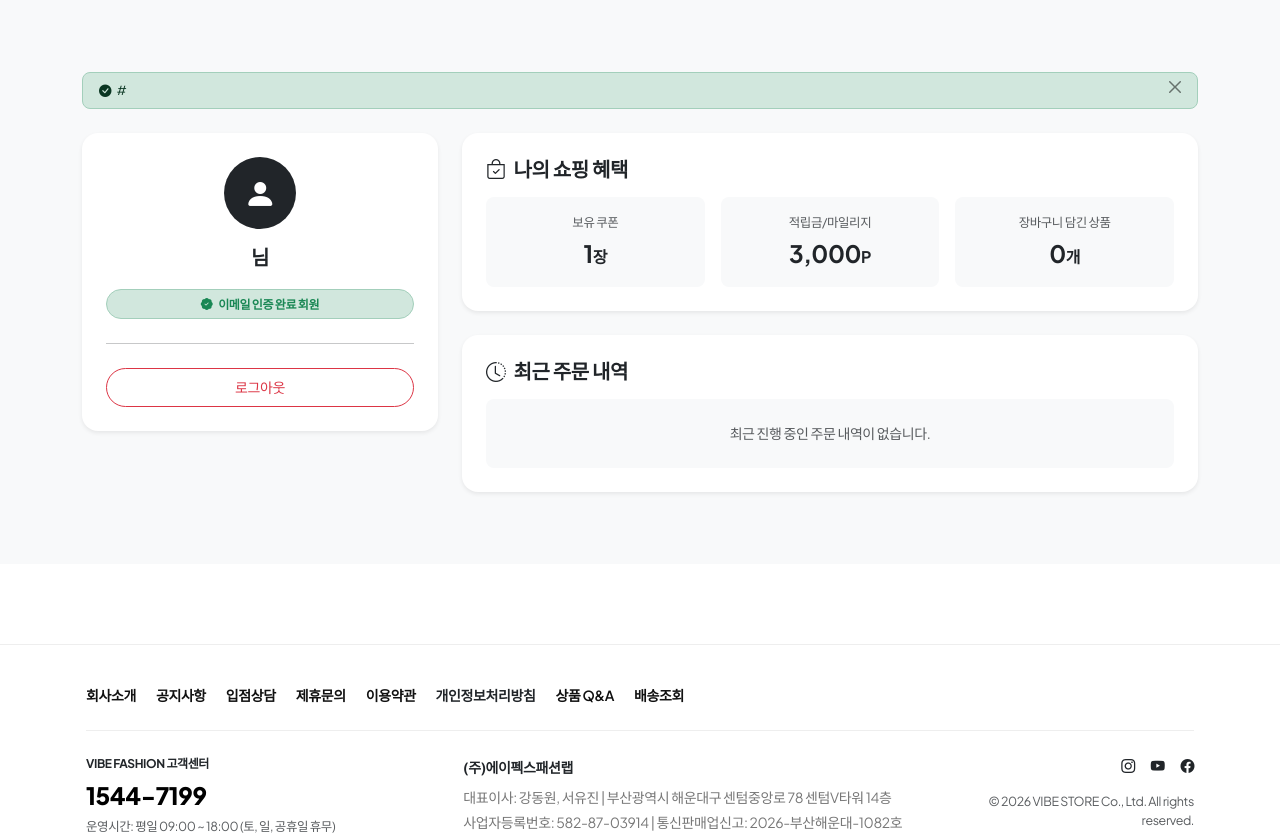
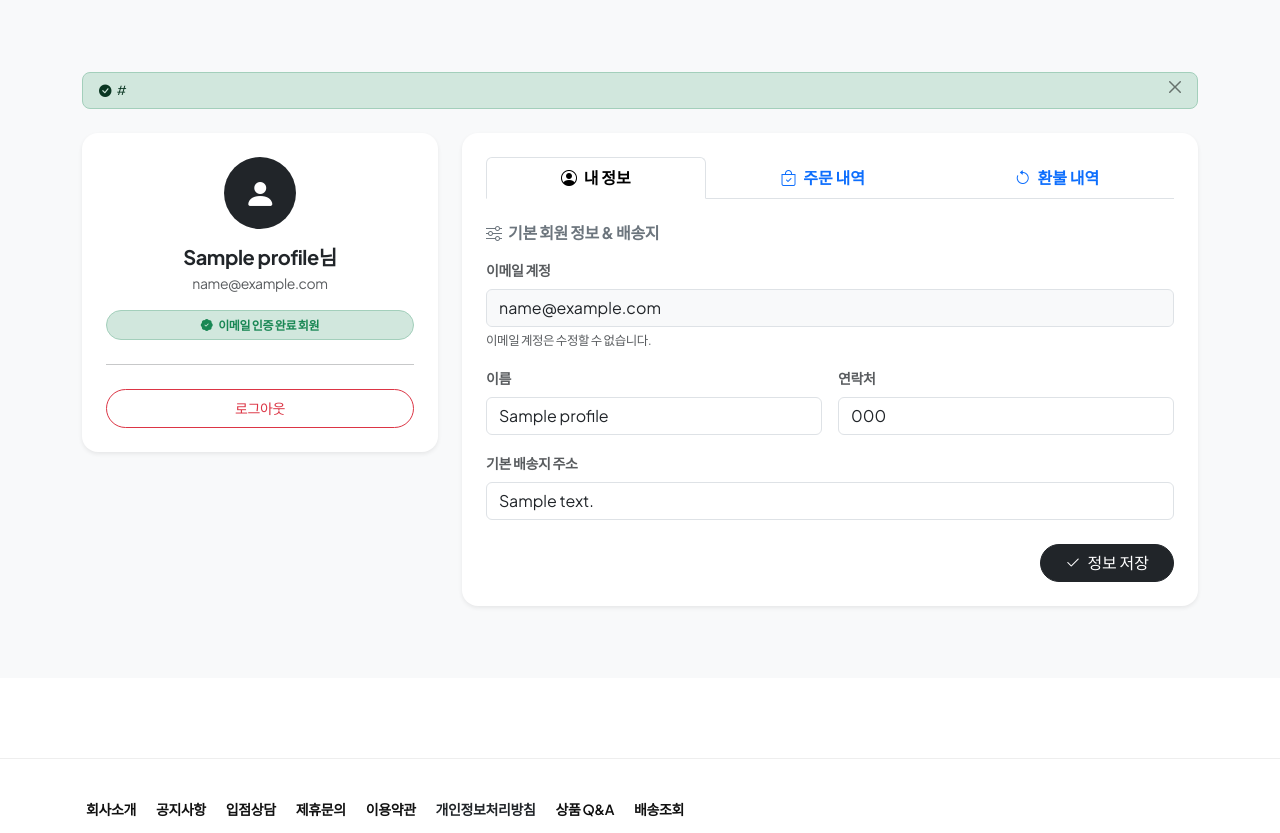
Before and after one commit to JOOWAN1030/vibe-fashion_test01, a Flask app: template app/templates/mypage.html in a window 1280 px wide. Shown: the part 183-1016 px from the top of the page. Run offline with Flask 3, Linux system fonts and the light colour scheme; the template is opened without the code that fills it: most values are stand-ins (such as "Sample title", 1, 10 or a date in 2020).

Commit message:
feat: 마이페이지(mypage) 탭 구조 및 프로필 조회/수정 기능 구현

```diff
--- a/app/templates/mypage.html
+++ b/app/templates/mypage.html
@@ -31,8 +31,8 @@
                     <div class="d-inline-flex align-items-center justify-content-center rounded-circle bg-dark text-white mx-auto mb-3" style="width: 72px; height: 72px;">
                         <i class="bi bi-person-fill fs-2"></i>
                     </div>
-                    <h5 class="fw-bold mb-1">{{ user.name }}님</h5>
-                    <p class="text-muted small mb-3">{{ user.email }}</p>
+                    <h5 class="fw-bold mb-1">{{ profile.name or '회원' }}님</h5>
+                    <p class="text-muted small mb-3">{{ profile.email }}</p>
                     <span class="badge bg-success-subtle text-success border border-success-subtle rounded-pill py-2 px-3">
                         <i class="bi bi-patch-check-fill me-1"></i> 이메일 인증 완료 회원
                     </span>
@@ -48,34 +48,73 @@
             </div>
 
             <div class="col-lg-8">
-                <div class="card border-0 shadow-sm rounded-4 p-4 bg-white mb-4">
-                    <h5 class="fw-bold mb-3"><i class="bi bi-bag-check me-2"></i>나의 쇼핑 혜택</h5>
-                    <div class="row g-3 text-center">
-                        <div class="col-4">
-                            <div class="p-3 bg-light rounded-3">
-                                <div class="text-muted extra-small">보유 쿠폰</div>
-                                <div class="fw-bold fs-4 text-dark mt-1">1<span class="fs-6">장</span></div>
+                <!-- Bootstrap 5 nav-tabs 3개 -->
+                <div class="card border-0 shadow-sm rounded-4 p-4 bg-white">
+                    <ul class="nav nav-tabs nav-fill mb-4" id="mypageTab" role="tablist">
+                        <li class="nav-item" role="presentation">
+                            <button class="nav-link active fw-semibold" id="profile-tab" data-bs-toggle="tab" data-bs-target="#profile-tab-pane" type="button" role="tab" aria-controls="profile-tab-pane" aria-selected="true">
+                                <i class="bi bi-person-circle me-1"></i> 내 정보
+                            </button>
+                        </li>
+                        <li class="nav-item" role="presentation">
+                            <button class="nav-link fw-semibold" id="orders-tab" data-bs-toggle="tab" data-bs-target="#orders-tab-pane" type="button" role="tab" aria-controls="orders-tab-pane" aria-selected="false">
+                                <i class="bi bi-bag-check me-1"></i> 주문 내역
+                            </button>
+                        </li>
+                        <li class="nav-item" role="presentation">
+                            <button class="nav-link fw-semibold" id="refunds-tab" data-bs-toggle="tab" data-bs-target="#refunds-tab-pane" type="button" role="tab" aria-controls="refunds-tab-pane" aria-selected="false">
+                                <i class="bi bi-arrow-counterclockwise me-1"></i> 환불 내역
+                            </button>
+                        </li>
+                    </ul>
+
+                    <div class="tab-content" id="mypageTabContent">
+                        <!-- 탭1: 내 정보 (이름, 이메일, 기본 배송지 표시 + 수정 폼) -->
+                        <div class="tab-pane fade show active" id="profile-tab-pane" role="tabpanel" aria-labelledby="profile-tab" tabindex="0">
+                            <h6 class="fw-bold mb-3 text-secondary"><i class="bi bi-sliders me-1"></i> 기본 회원 정보 & 배송지</h6>
+                            <form method="POST" action="{{ url_for('main.mypage') }}">
+                                <div class="mb-3">
+                                    <label class="form-label small text-muted fw-semibold">이메일 계정</label>
+                                    <input type="email" class="form-control bg-light" value="{{ profile.email }}" readonly>
+                                    <div class="form-text extra-small">이메일 계정은 수정할 수 없습니다.</div>
+                                </div>
+                                <div class="row g-3 mb-3">
+                                    <div class="col-md-6">
+                                        <label for="name" class="form-label small text-muted fw-semibold">이름</label>
+                                        <input type="text" class="form-control" id="name" name="name" value="{{ profile.name or '' }}" placeholder="이름을 입력하세요" required>
+                                    </div>
+                                    <div class="col-md-6">
+                                        <label for="phone" class="form-label small text-muted fw-semibold">연락처</label>
+                                        <input type="text" class="form-control" id="phone" name="phone" value="{{ profile.phone or '' }}" placeholder="010-1234-5678">
+                                    </div>
+                                </div>
+                                <div class="mb-4">
+                                    <label for="address" class="form-label small text-muted fw-semibold">기본 배송지 주소</label>
+                                    <input type="text" class="form-control" id="address" name="address" value="{{ profile.address or '' }}" placeholder="기본 배송지 주소를 입력하세요">
+                                </div>
+                                <div class="d-flex justify-content-end">
+                                    <button type="submit" class="btn btn-dark px-4 rounded-pill">
+                                        <i class="bi bi-check2 me-1"></i> 정보 저장
+                                    </button>
+                                </div>
+                            </form>
+                        </div>
+
+                        <!-- 탭2: 주문 내역 -->
+                        <div class="tab-pane fade" id="orders-tab-pane" role="tabpanel" aria-labelledby="orders-tab" tabindex="0">
+                            <div class="p-5 text-center text-muted">
+                                <i class="bi bi-bag-x fs-1 d-block mb-3 text-secondary opacity-50"></i>
+                                <p class="mb-0 fs-6">아직 주문 내역이 없습니다.</p>
                             </div>
                         </div>
-                        <div class="col-4">
-                            <div class="p-3 bg-light rounded-3">
-                                <div class="text-muted extra-small">적립금/마일리지</div>
-                                <div class="fw-bold fs-4 text-dark mt-1">3,000<span class="fs-6">P</span></div>
+
+                        <!-- 탭3: 환불 내역 -->
+                        <div class="tab-pane fade" id="refunds-tab-pane" role="tabpanel" aria-labelledby="refunds-tab" tabindex="0">
+                            <div class="p-5 text-center text-muted">
+                                <i class="bi bi-receipt-cutoff fs-1 d-block mb-3 text-secondary opacity-50"></i>
+                                <p class="mb-0 fs-6">아직 환불 내역이 없습니다.</p>
                             </div>
                         </div>
-                        <div class="col-4">
-                            <div class="p-3 bg-light rounded-3">
-                                <div class="text-muted extra-small">장바구니 담긴 상품</div>
-                                <div class="fw-bold fs-4 text-dark mt-1">{{ session.get('cart', [])|length }}<span class="fs-6">개</span></div>
-                            </div>
-                        </div>
-                    </div>
-                </div>
-
-                <div class="card border-0 shadow-sm rounded-4 p-4 bg-white">
-                    <h5 class="fw-bold mb-3"><i class="bi bi-clock-history me-2"></i>최근 주문 내역</h5>
-                    <div class="p-4 bg-light rounded-3 text-center text-muted small">
-                        최근 진행 중인 주문 내역이 없습니다.
                     </div>
                 </div>
             </div>
```
Also changed, not shown: app/routes/main.py (+61 -3 lines).
